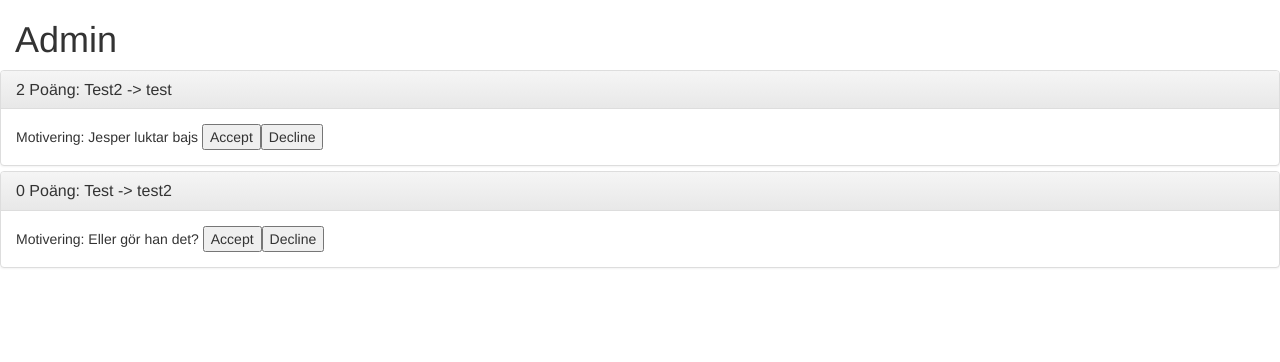
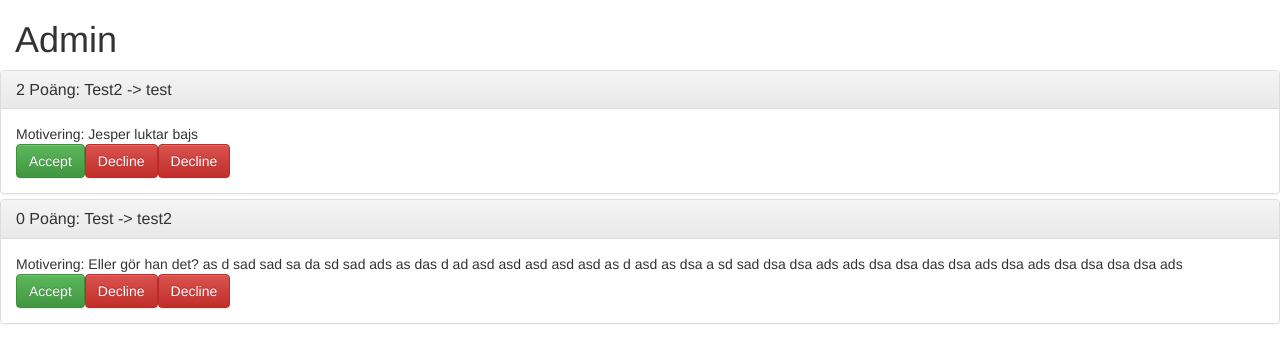
Before and after one commit to jjojo/orsa, an Angular app in the folder orsa-score/: page /admin in a window 1280 px wide. Shown: the top 362 px of the page. Built offline with nearby package versions, Linux system fonts and the light colour scheme.

Commit message:
Jesper går

```diff
--- a/orsa-score/src/app/admin/admin.component.html
+++ b/orsa-score/src/app/admin/admin.component.html
@@ -13,13 +13,17 @@
     </div>
     <div id="{{data.id}}" class="panel-collapse collapse in">
       <div class="panel-body">
-        Motivering: {{data.motivation}}
+        Motivering: {{data.motivation}} <br />
 
-        <button data-target="#accept">Accept</button>
+        <button data-target="#accept" class=" btn btn-success">Accept</button>
 
         <div id="accept" class="collapse"></div>
 
-        <button data-target="#decline">Decline</button>
+        <button data-target="#decline" class=" btn btn-danger">Decline</button>
+
+        <div id="decline" class="collapse"></div>
+
+        <button (click) ="addpoints(data.points)" class=" btn btn-danger">Decline</button>
 
         <div id="decline" class="collapse"></div>
       </div>
--- a/orsa-score/src/app/admin/admin.component.ts
+++ b/orsa-score/src/app/admin/admin.component.ts
@@ -15,11 +15,18 @@ export class AdminComponent implements OnInit {
 
     scoreSuggestion = [
       {id: 0, name: "test", by: "Test2", points: 2, motivation: "Jesper luktar bajs"},
-      {id: 1, name: "test2", by: "Test", points: 0, motivation: "Eller gör han det?"}
+      {id: 1, name: "test2", by: "Test", points: 0, motivation: "Eller gör han det? as d sad sad sa da sd sad ads as das d ad asd asd asd asd asd as d asd as dsa a sd sad dsa dsa ads ads dsa dsa das dsa ads dsa ads dsa  dsa dsa dsa ads"}
     ];
 
 
     ngOnInit() {
     }
 
+    addpoints(points) {
+        points++;
+        console.log(points);
+    }
+
+
+
 }
```
